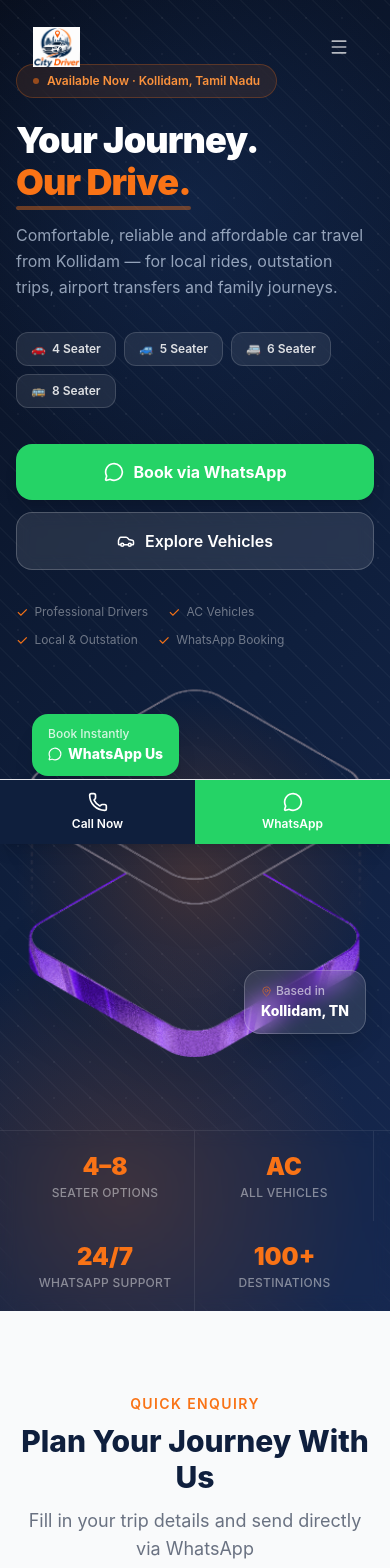
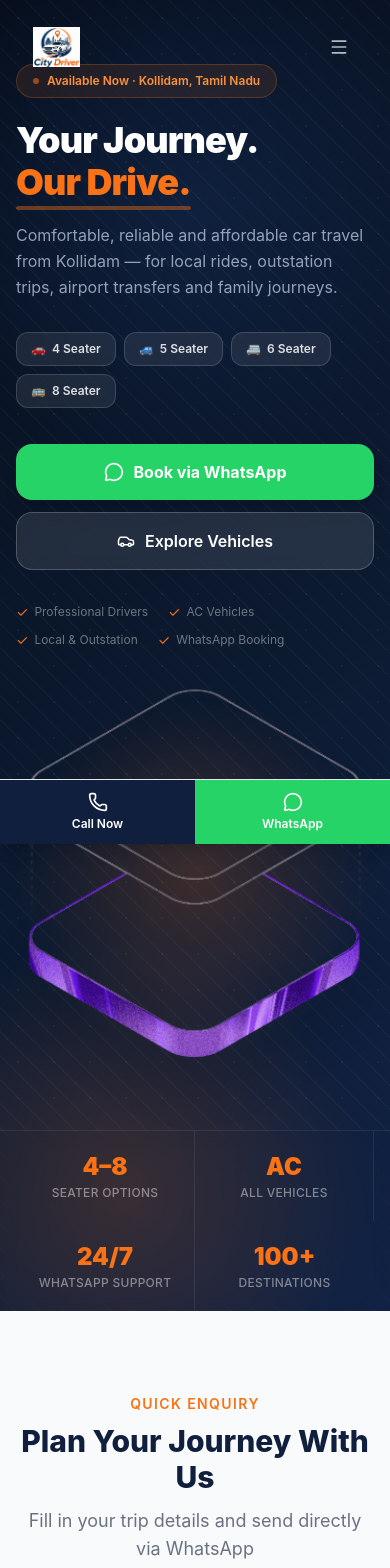
Before and after one commit to Gunalan183/City_Driver, a React (Vite) app: page / in a window 390 px wide. Shown: the top 1568 px of the page. Built offline with nearby package versions, Linux system fonts and the light colour scheme.

Commit message:
fix: hide floating hero badges on mobile only

```diff
--- a/src/components/Hero.jsx
+++ b/src/components/Hero.jsx
@@ -43,7 +43,7 @@ export default function Hero() {
       id="home"
       className="relative min-h-screen flex flex-col overflow-hidden"
       aria-label="Hero section"
-      style={{ background: 'linear-gradient(135deg, #080f1e 0%, #0f1f3d 55%, #162850 100%)' }}
+      style={{ background: 'linear-gradient(135deg, #060e1c 0%, #0c1a30 55%, #112244 100%)' }}
     >
       {/* ── Decorative blobs ── */}
       <div aria-hidden="true" className="pointer-events-none absolute inset-0 overflow-hidden">
@@ -218,7 +218,7 @@ export default function Hero() {
               initial={{ opacity: 0, scale: 0.7 }}
               animate={{ opacity: 1, scale: 1 }}
               transition={{ delay: 1.1, type: 'spring', stiffness: 200 }}
-              className="absolute top-6 left-4 sm:left-0 lg:-left-6 bg-[#25D366] text-white rounded-2xl px-4 py-3 shadow-xl z-20 cursor-pointer"
+              className="hidden sm:block absolute top-6 left-0 lg:-left-6 bg-[#25D366] text-white rounded-2xl px-4 py-3 shadow-xl z-20 cursor-pointer"
               onClick={() => openWhatsApp(waMessages.general())}
               role="button"
               aria-label="Book via WhatsApp"
@@ -234,7 +234,7 @@ export default function Hero() {
               initial={{ opacity: 0, scale: 0.7 }}
               animate={{ opacity: 1, scale: 1 }}
               transition={{ delay: 1.3, type: 'spring', stiffness: 200 }}
-              className="absolute bottom-8 right-2 sm:right-0 lg:-right-4 bg-white/10 border border-white/20 backdrop-blur-md text-white rounded-2xl px-4 py-3 shadow-xl z-20"
+              className="hidden sm:block absolute bottom-8 right-0 lg:-right-4 bg-white/10 border border-white/20 backdrop-blur-md text-white rounded-2xl px-4 py-3 shadow-xl z-20"
             >
               <p className="text-xs font-medium opacity-60 flex items-center gap-1">
                 <MapPin size={11} className="text-[#f97316]" /> Based in
```
